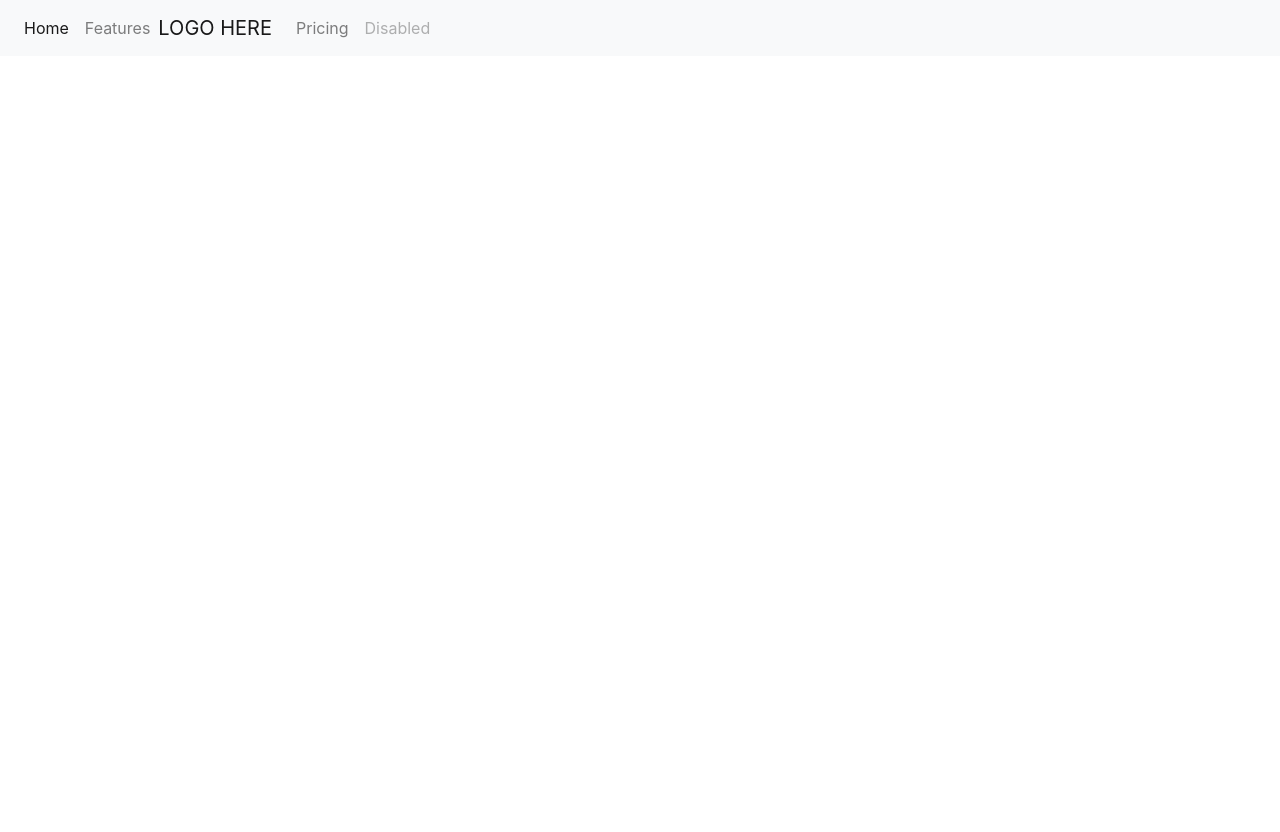
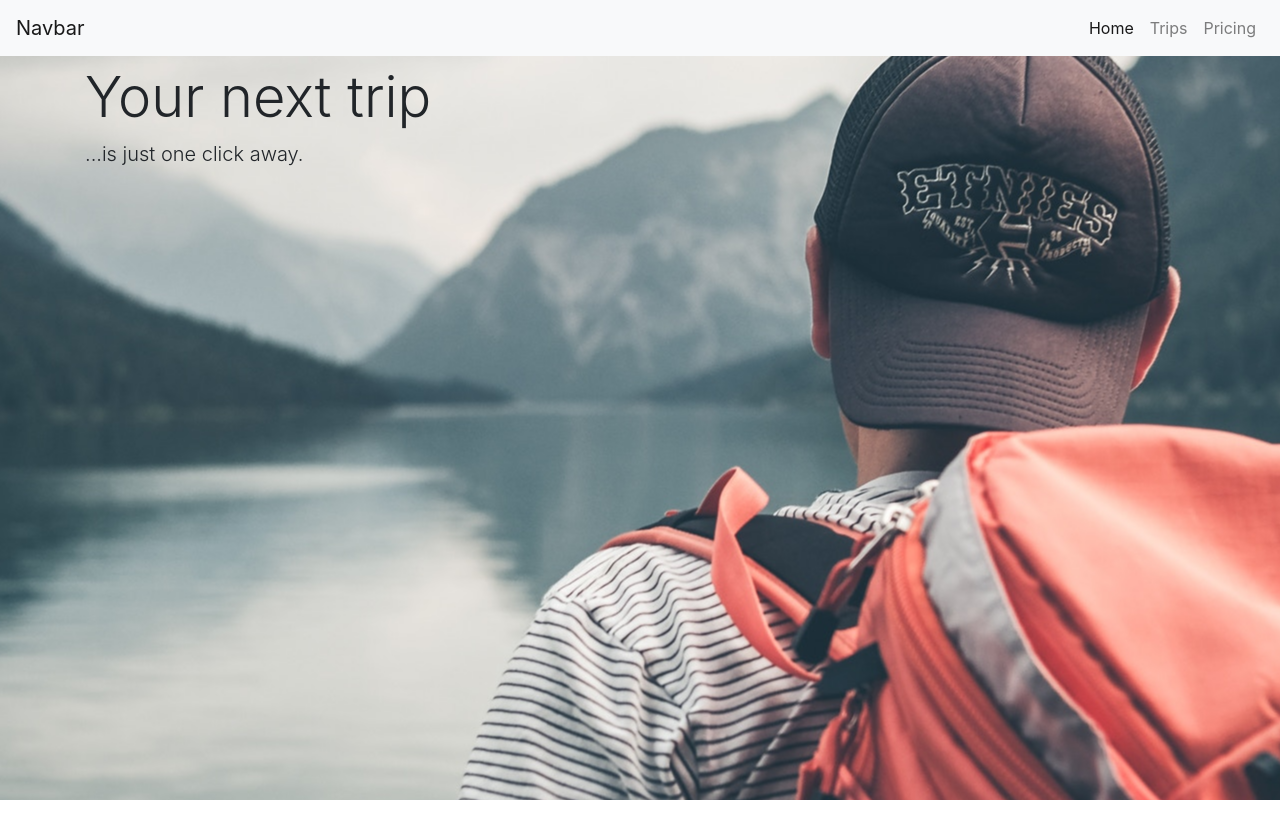
Before and after one commit to Discoxjunkie/404, a plain HTML site: page index.html in a window 1280 px wide. Before the commit the page ends 800 px from the top, so only its background shows below. Drawn offline with nearby package versions, Linux system fonts and the light colour scheme.

Commit message:
worked on the site

```diff
--- /dev/null
+++ b/css/style.css
@@ -0,0 +1,9 @@
+.jumbotron{
+  background-image: url('../images/philipp-kammerer-346387-unsplash.jpg');
+  background-repeat: no-repeat;
+  background-attachment: fixed;
+  background-position: center;
+  background-size: auto;
+  height:100vh;
+
+}
--- a/index.html
+++ b/index.html
@@ -7,6 +7,7 @@
 
     <!-- Bootstrap CSS -->
     <link rel="stylesheet" href="https://stackpath.bootstrapcdn.com/bootstrap/4.1.1/css/bootstrap.min.css" integrity="sha384-WskhaSGFgHYWDcbwN70/dfYBj47jz9qbsMId/iRN3ewGhXQFZCSftd1LZCfmhktB" crossorigin="anonymous">
+    <link rel="stylesheet" href="css/style.css">
 
     <title>Hello, world!</title>
   </head>
@@ -14,19 +15,31 @@
 
     <div class="container ">
       <nav class="navbar navbar-expand-lg navbar-light bg-light fixed-top text-center">
+        <a class="navbar-brand" href="#">Navbar</a>
         <button class="navbar-toggler" type="button" data-toggle="collapse" data-target="#navbarNavAltMarkup" aria-controls="navbarNavAltMarkup" aria-expanded="false" aria-label="Toggle navigation">
           <span class="navbar-toggler-icon"></span>
         </button>
-        <div class="collapse navbar-collapse" id="navbarNavAltMarkup">
+        <div class="collapse navbar-collapse justify-content-end" id="navbarNavAltMarkup">
           <div class="navbar-nav">
             <a class="nav-item nav-link active" href="#">Home <span class="sr-only">(current)</span></a>
-            <a class="nav-item nav-link" href="#">Features</a>
-            <a class="navbar-brand" href="#">LOGO HERE</a>
+            <a class="nav-item nav-link" href="#">Trips</a>
             <a class="nav-item nav-link" href="#">Pricing</a>
-            <a class="nav-item nav-link disabled" href="#">Disabled</a>
           </div>
         </div>
       </nav>
+    </div>
+
+    <section class="hero">
+      <div class="jumbotron jumbotron-fluid heroimage">
+        <div class="container align-middle">
+          <h1 class="display-4">Your next trip</h1>
+          <p class="lead">...is just one click away.</p>
+        </div>
+      </div>
+    </section>
+
+
+    <div class='test'>
     </div>
 
 
```
Also changed, not shown: images/philipp-kammerer-346387-unsplash.jpg (added).
